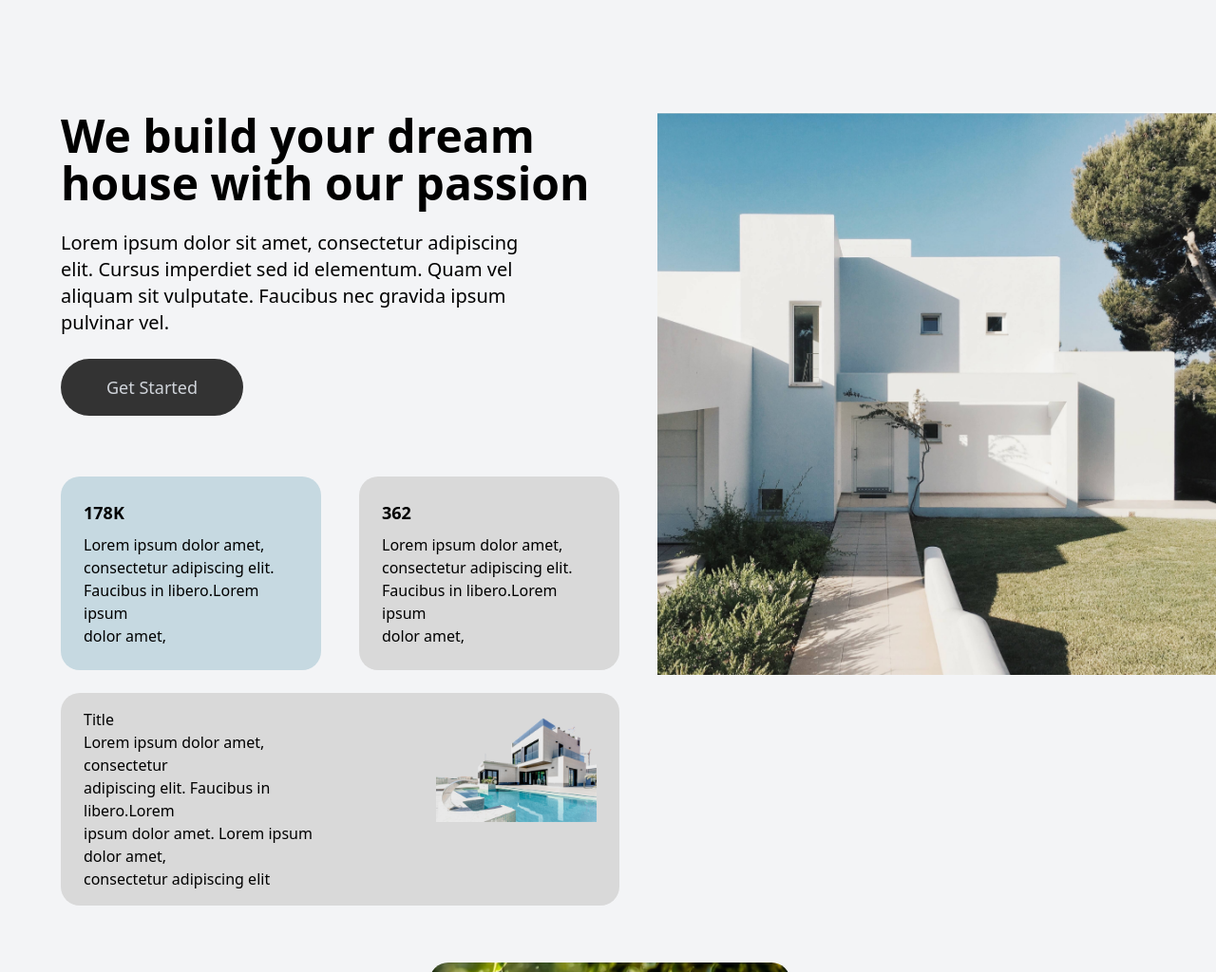
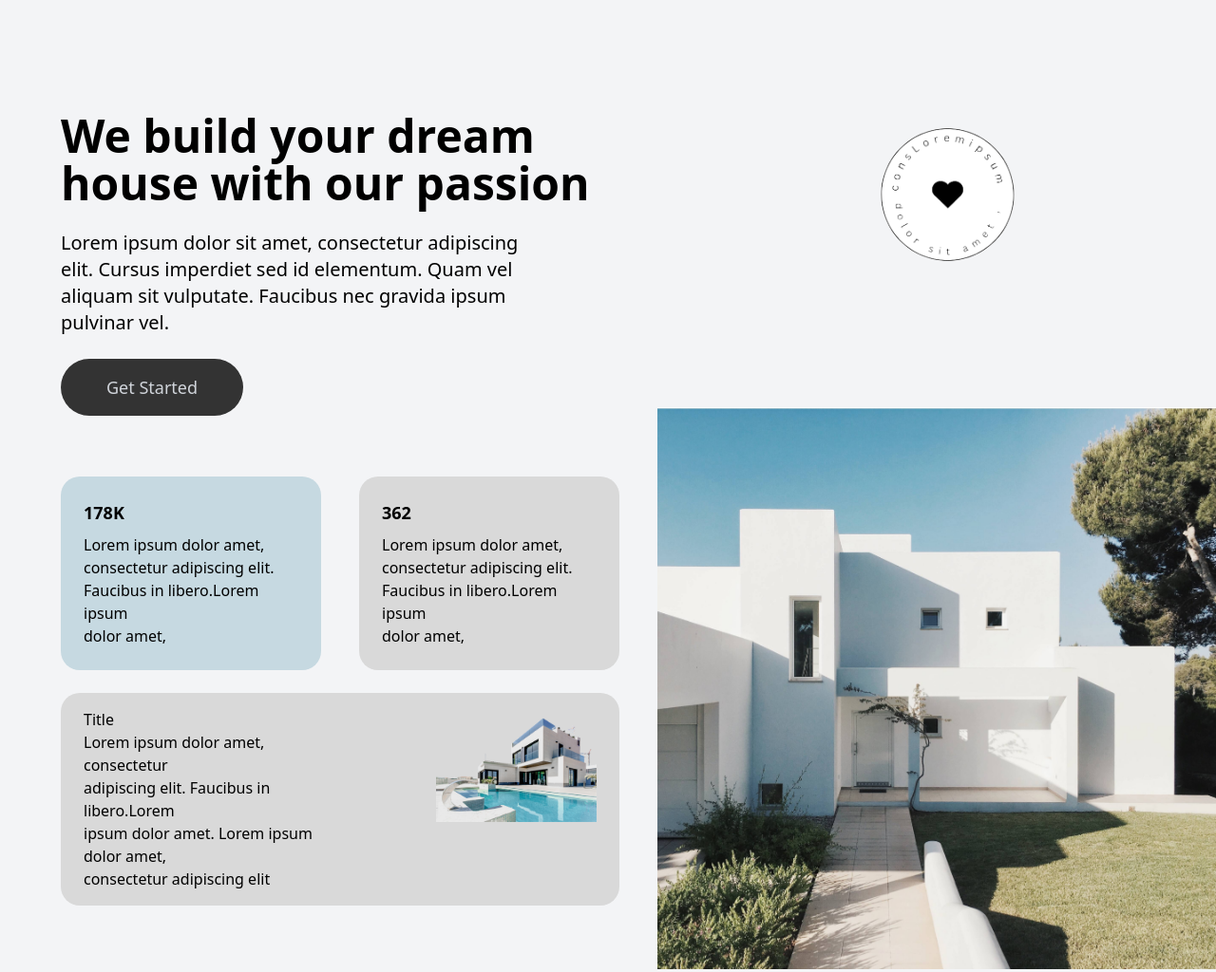
Before and after one commit to MusarrafAM/Grocery-Plant-Website, a website: page index.html in a window 1280 px wide. Shown: the part 1680-2704 px from the top of the page at 95% size. Drawn offline with Linux system fonts and the light colour scheme.

Commit message:
completed 2 circles with heart

```diff
--- a/index.html
+++ b/index.html
@@ -138,7 +138,7 @@
 
 
       <!-- Build your Dream -->
-      <section class="ml-16 my-20 mb-[200px]">
+      <section class="ml-16 my-20 mb-[300px]">
         <div class="grid grid-cols-2 gap-10">
           <!-- left -->
           <div>
@@ -172,15 +172,13 @@
           </div>
 
           <!-- Right -->
-          <div>
+          <div class="relative">
 
-            <div>
-              <img src="assets/dream-1.jpg">
-            </div>
+              <img class="z-10 absolute h-[140px] top-[2%] left-[40%] rounded-full bg-white" src="assets/circle-heart-white_prev_ui.png" alt="">
 
+              <img class="absolute object-cover bottom-[-8%]" src="assets/dream-1.jpg">
 
             <!-- circle -->
-            <!-- <div class="z-10 absolute w-[120px] h-[120px] rounded-full bg-white right-[30%]"></div> -->
           </div>
         </div>
       </section>
```
Also changed, not shown: assets/circle-heart-white_prev_ui.png (added), dist/output.css.
